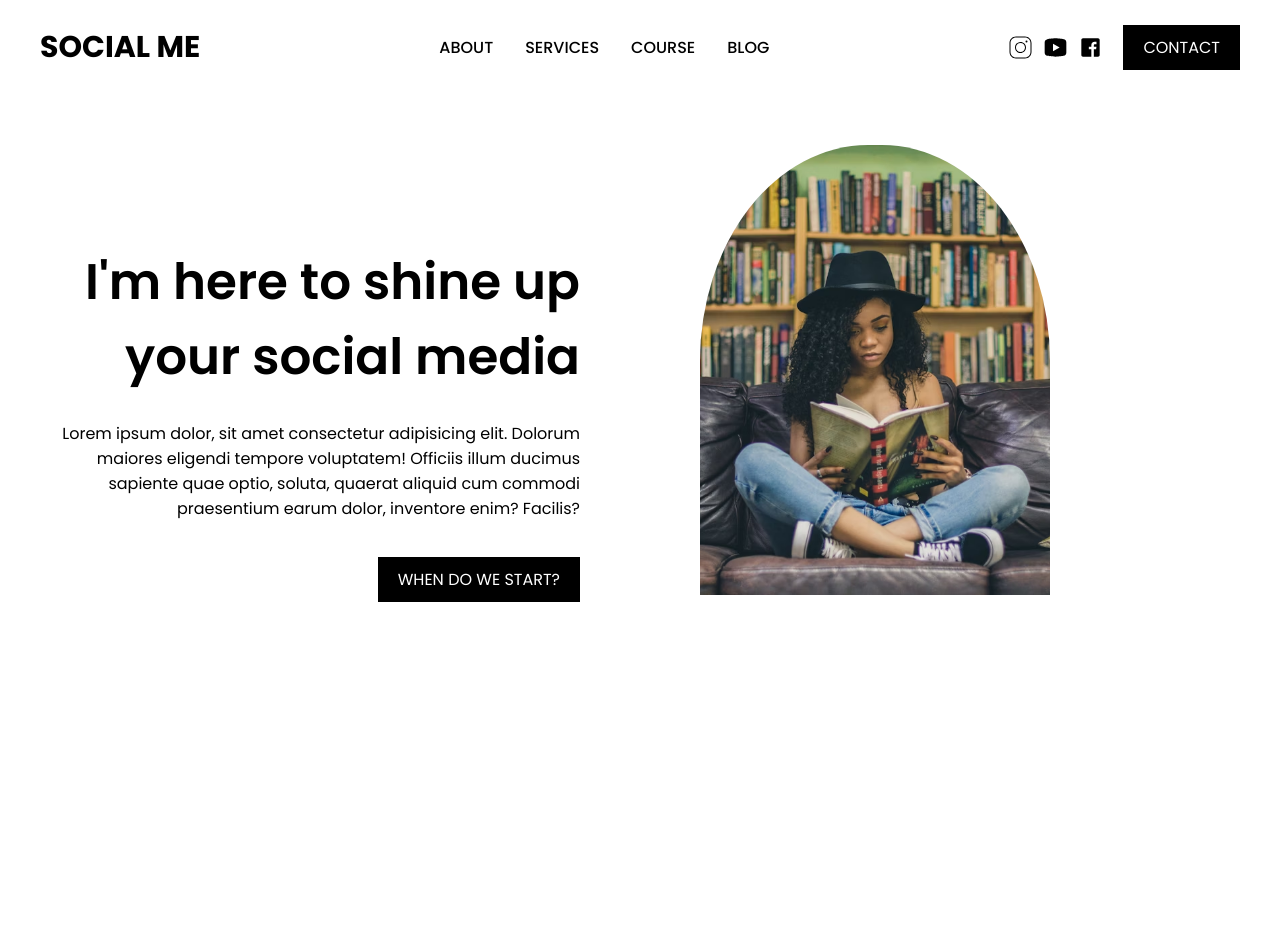
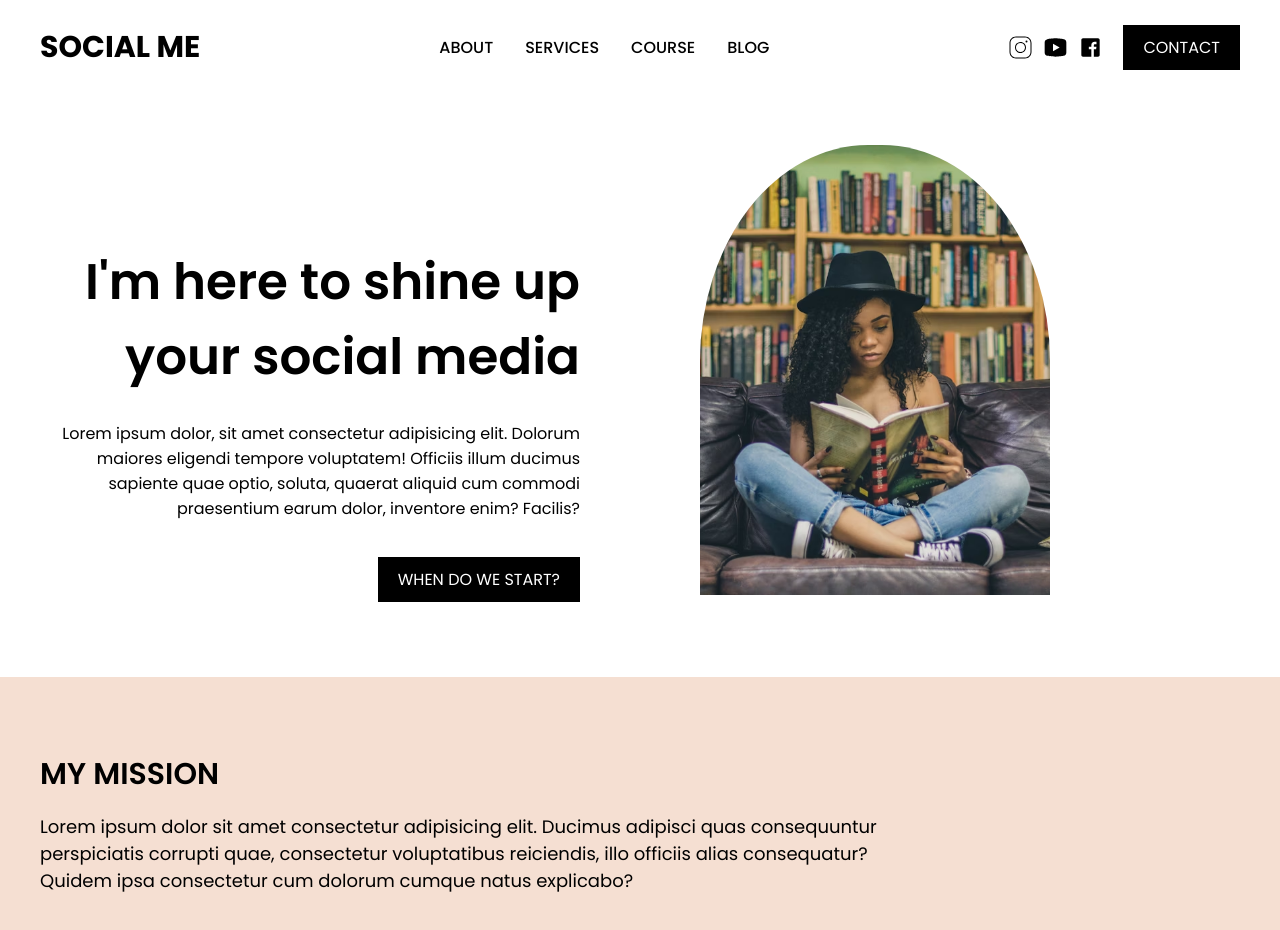
Before and after one commit to filipristeski23/Javen-Advertising, a React (Vite) app: page / in a window 1280 px wide. Shown: the top 930 px of the page. Before the commit the page ends 800 px from the top, so only its background shows below. Built offline with nearby package versions, Linux system fonts and the light colour scheme.

Commit message:
Finished working on the about me section

```diff
--- a/src/App.jsx
+++ b/src/App.jsx
@@ -1,6 +1,7 @@
 import GlobalStyles from "./styles/GlobalStyles";
 import Header from "./components/Header";
 import FirstSection from "./components/FirstSection";
+import AboutMe from "./components/AboutMe";
 
 function App() {
   return (
@@ -8,6 +9,7 @@ function App() {
       <GlobalStyles />
       <Header />
       <FirstSection />
+      <AboutMe />
     </div>
   );
 }
--- /dev/null
+++ b/src/components/AboutMe.jsx
@@ -0,0 +1,47 @@
+import styled from "styled-components";
+
+const SecondSection = styled.div`
+  width: 100%;
+  background-color: #f5dfd2;
+  padding: 4.688rem 0px;
+`;
+
+const SecondSectionContainer = styled.div`
+  width: 100%;
+  max-width: 75rem;
+  margin: 0 auto;
+  display: flex;
+  flex-direction: column;
+  gap: 1rem;
+`;
+
+const H2 = styled.h2`
+  font-weight: 600;
+  font-size: 30px;
+  margin: 0;
+`;
+
+const H4 = styled.h4`
+  font-size: 18px;
+  font-weight: 400;
+  width: 75%;
+  margin: 0;
+`;
+
+function AboutMe() {
+  return (
+    <SecondSection>
+      <SecondSectionContainer>
+        <H2>MY MISSION</H2>
+        <H4>
+          Lorem ipsum dolor sit amet consectetur adipisicing elit. Ducimus
+          adipisci quas consequuntur perspiciatis corrupti quae, consectetur
+          voluptatibus reiciendis, illo officiis alias consequatur? Quidem ipsa
+          consectetur cum dolorum cumque natus explicabo?
+        </H4>
+      </SecondSectionContainer>
+    </SecondSection>
+  );
+}
+
+export default AboutMe;
--- a/src/components/FirstSection.jsx
+++ b/src/components/FirstSection.jsx
@@ -4,6 +4,7 @@ import Reading from "../materials/readingbook.avif";
 const MainSection = styled.div`
   width: 100%;
   padding: 3.125rem 0px;
+  padding-bottom: 4.688rem;
 `;
 
 const MainSectionContainer = styled.div`
```
